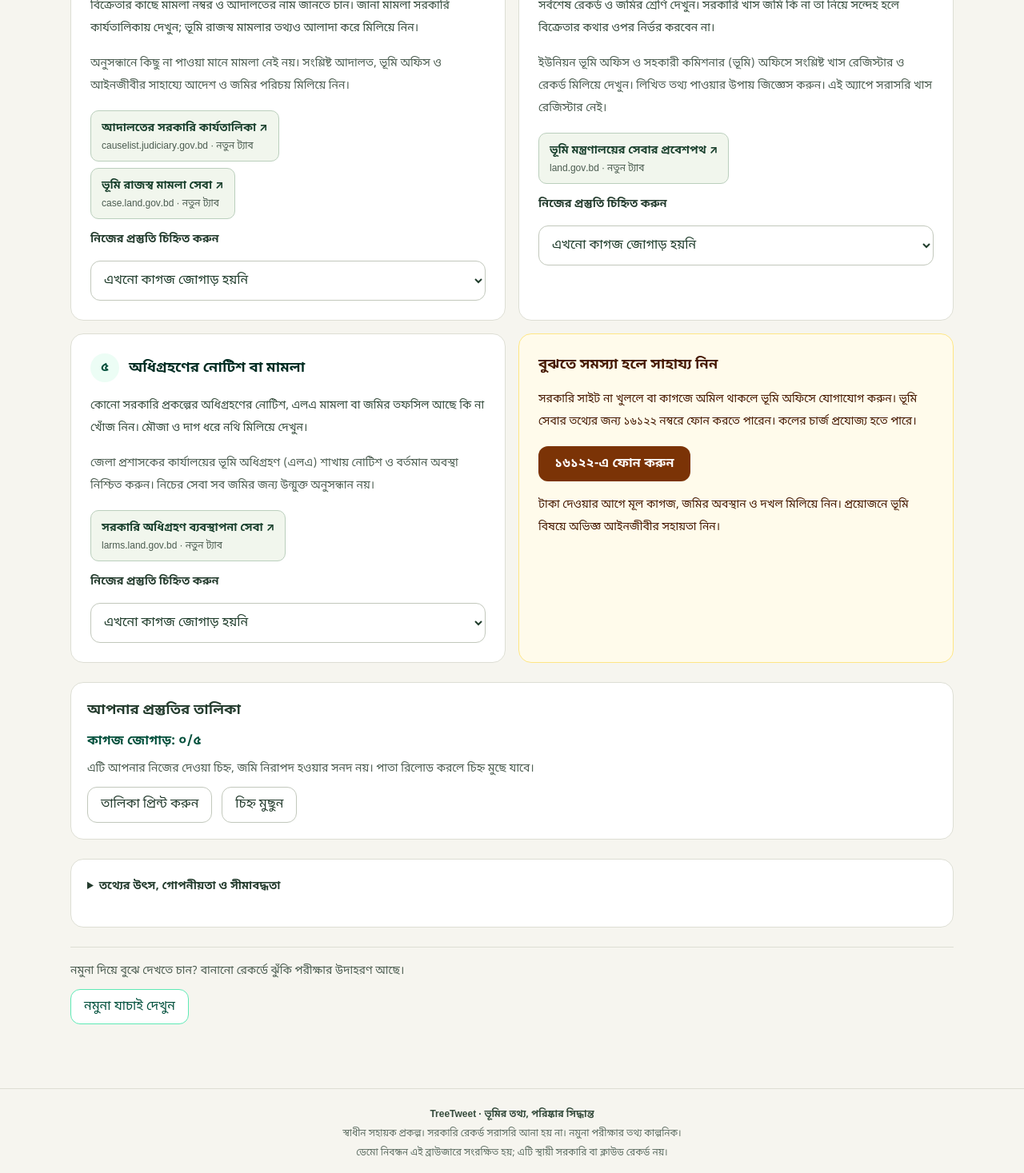
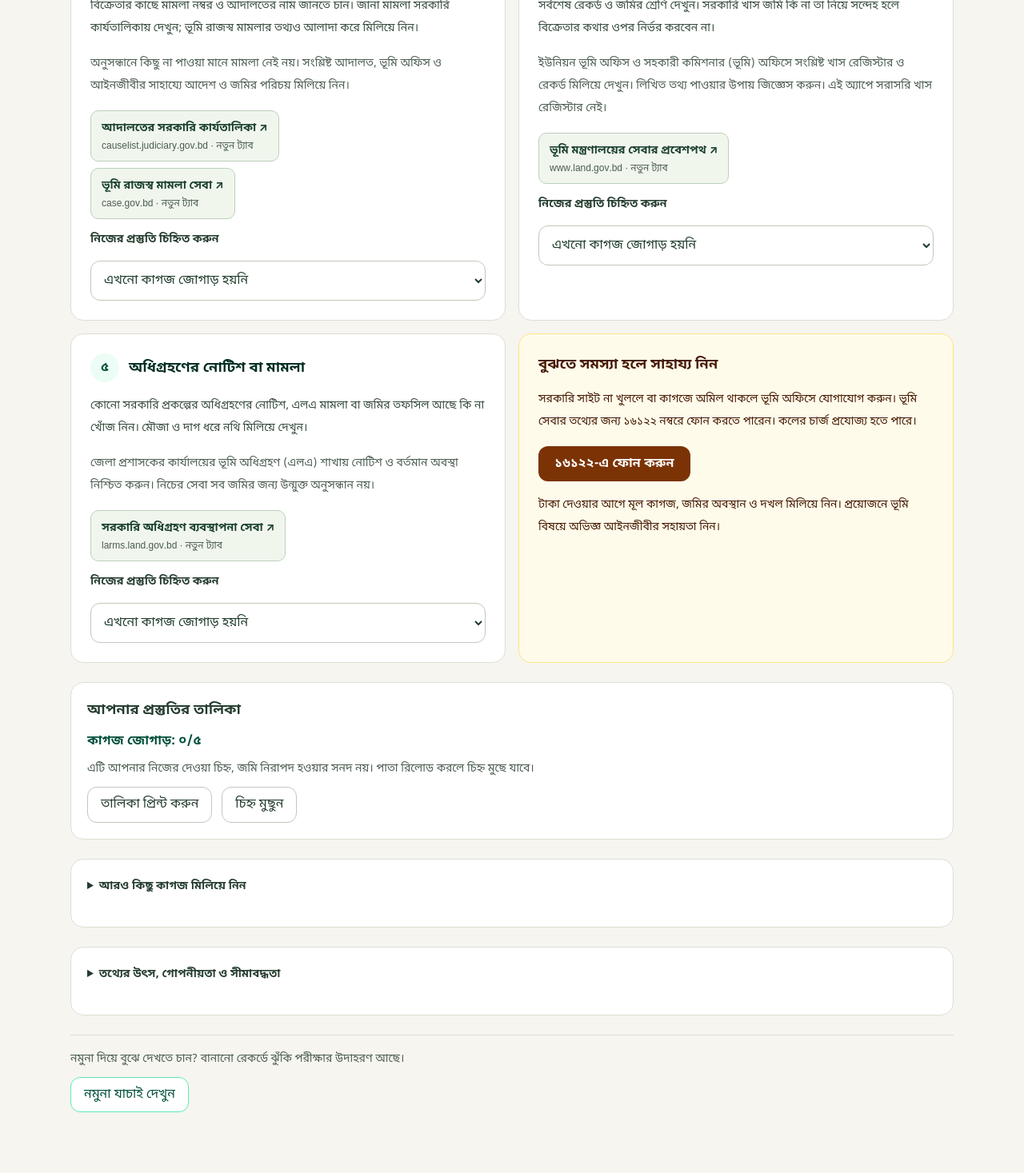
Before and after one commit to abdullahalyf/tree-tweet, a Next.js app: page / in a window 1280 px wide. Shown: the part 1179-2646 px from the top of the page at 80% size. Built offline with nearby package versions, Linux system fonts and the light colour scheme.

Commit message:
fix: verify current official links and separate government QR guidance

```diff
--- a/src/components/guide/BuyerGuide.tsx
+++ b/src/components/guide/BuyerGuide.tsx
@@ -20,13 +20,13 @@ const checks = [
     id: 'case', title: ['মামলা বা নিষেধাজ্ঞা', 'Cases or court orders'],
     body: ['বিক্রেতার কাছে মামলা নম্বর ও আদালতের নাম জানতে চান। জানা মামলা সরকারি কার্যতালিকায় দেখুন; ভূমি রাজস্ব মামলার তথ্যও আলাদা করে মিলিয়ে নিন।', 'Ask the seller for known case numbers and court names. Look up known cases in the official cause list, and check land revenue cases separately.'],
     office: ['অনুসন্ধানে কিছু না পাওয়া মানে মামলা নেই নয়। সংশ্লিষ্ট আদালত, ভূমি অফিস ও আইনজীবীর সাহায্যে আদেশ ও জমির পরিচয় মিলিয়ে নিন।', 'No search result does not mean no case exists. Match orders and plot identity with the relevant court, land office and a lawyer.'],
-    links: [{ bn: 'আদালতের সরকারি কার্যতালিকা', en: 'Official court cause list', href: 'https://causelist.judiciary.gov.bd/' }, { bn: 'ভূমি রাজস্ব মামলা সেবা', en: 'Land revenue case service', href: 'https://case.land.gov.bd/' }],
+    links: [{ bn: 'আদালতের সরকারি কার্যতালিকা', en: 'Official court cause list', href: 'https://causelist.judiciary.gov.bd/' }, { bn: 'ভূমি রাজস্ব মামলা সেবা', en: 'Land revenue case service', href: 'https://case.gov.bd/' }],
   },
   {
     id: 'khas', title: ['সরকারি খাস জমি কি না', 'Government khas land status'],
     body: ['সর্বশেষ রেকর্ড ও জমির শ্রেণি দেখুন। সরকারি খাস জমি কি না তা নিয়ে সন্দেহ হলে বিক্রেতার কথার ওপর নির্ভর করবেন না।', 'Check the latest record and land classification. If government khas ownership is uncertain, do not rely on the seller’s statement alone.'],
     office: ['ইউনিয়ন ভূমি অফিস ও সহকারী কমিশনার (ভূমি) অফিসে সংশ্লিষ্ট খাস রেজিস্টার ও রেকর্ড মিলিয়ে দেখুন। লিখিত তথ্য পাওয়ার উপায় জিজ্ঞেস করুন। এই অ্যাপে সরাসরি খাস রেজিস্টার নেই।', 'Ask the Union Land Office and Assistant Commissioner (Land) office to check the relevant khas register and records, and how to obtain written information. This app cannot query that register.'],
-    links: [{ bn: 'ভূমি মন্ত্রণালয়ের সেবার প্রবেশপথ', en: 'Ministry of Land service portal', href: 'https://land.gov.bd/' }],
+    links: [{ bn: 'ভূমি মন্ত্রণালয়ের সেবার প্রবেশপথ', en: 'Ministry of Land service portal', href: 'https://www.land.gov.bd/' }],
   },
   {
     id: 'acquisition', title: ['অধিগ্রহণের নোটিশ বা মামলা', 'Acquisition notices or cases'],
@@ -70,7 +70,7 @@ export function BuyerGuide({ onTryDemo }: { onTryDemo: () => void }) {
         <p className="text-sm leading-7 text-slate-600">{pick(check.office)}</p>
         <div className="flex flex-col items-start gap-2">{check.links.map(link => <a key={link.href} href={link.href} target="_blank" rel="noopener noreferrer" className="guide-official-link"><span>{t(link.bn, link.en)} <span aria-hidden="true">↗</span></span><span className="text-xs font-normal text-slate-600">{new URL(link.href).hostname} · {t('নতুন ট্যাব', 'new tab')}</span></a>)}</div>
         <label htmlFor={`paper-${check.id}`} className="block text-sm font-semibold">{t('নিজের প্রস্তুতি চিহ্নিত করুন', 'Track your preparation')}</label>
-        <select id={`paper-${check.id}`} value={papers[check.id] || 'missing'} onChange={event => setPapers(previous => ({ ...previous, [check.id]: event.target.value as PaperStatus }))} className="w-full rounded-xl border border-slate-300 bg-white p-3 text-base">
+        <select id={`paper-${check.id}`} aria-label={`${t('প্রস্তুতি', 'Preparation')}: ${pick(check.title)}`} value={papers[check.id] || 'missing'} onChange={event => setPapers(previous => ({ ...previous, [check.id]: event.target.value as PaperStatus }))} className="w-full rounded-xl border border-slate-300 bg-white p-3 text-base">
           <option value="missing">{t('এখনো কাগজ জোগাড় হয়নি', 'Papers not yet collected')}</option>
           <option value="collected">{t('কাগজ জোগাড় করেছি', 'Papers collected')}</option>
           <option value="mismatch">{t('অমিল আছে / সাহায্য দরকার', 'Difference found / need help')}</option>
@@ -91,6 +91,15 @@ export function BuyerGuide({ onTryDemo }: { onTryDemo: () => void }) {
       <div className="flex flex-wrap gap-3 print:hidden"><button type="button" onClick={() => window.print()} className="min-h-11 rounded-xl border border-slate-300 px-4 py-2 font-semibold">{t('তালিকা প্রিন্ট করুন', 'Print checklist')}</button><button type="button" onClick={() => setPapers({})} className="min-h-11 rounded-xl border border-slate-300 px-4 py-2">{t('চিহ্ন মুছুন', 'Clear marks')}</button></div>
     </section>
     <details className="rounded-2xl border border-slate-200 bg-white p-5 text-sm leading-7">
+      <summary className="min-h-11 cursor-pointer font-bold">{t('আরও কিছু কাগজ মিলিয়ে নিন', 'Check supporting documents')}</summary>
+      <div className="pt-4 grid gap-5 sm:grid-cols-2">
+        <section className="space-y-3"><h2 className="text-base font-bold">{t('ব্যাংকের ঋণ বা বন্ধক', 'Bank loans or mortgages')}</h2><p>{t('বন্ধকের তথ্য খুঁজুন। ঋণ বা বন্ধকমুক্তির কাগজ সংশ্লিষ্ট ব্যাংকে মিলিয়ে নিন। অনলাইনে কিছু না পাওয়া মানে ঋণ নেই নয়।', 'Look for mortgage information. Confirm loan or release papers with the lender. No online result does not establish that a property is debt-free.')}</p><a className="guide-official-link" href="https://mutation.land.gov.bd/search-mortgage-info" target="_blank" rel="noopener noreferrer">{t('সরকারি বন্ধক অনুসন্ধান ↗', 'Official mortgage search ↗')}<span className="text-xs font-normal">mutation.land.gov.bd</span></a></section>
+        <section className="space-y-3"><h2 className="text-base font-bold">{t('ভূমি করের দাখিলা', 'Land tax receipts')}</h2><p>{t('হালনাগাদ দাখিলা ও হোল্ডিংয়ের তথ্য মিলিয়ে নিন। শুধু করের রসিদ দেখে মালিকানা নিশ্চিত করবেন না। সরকারি সাইটে নিজে লগইন করুন; TreeTweet-এ পাসওয়ার্ড বা OTP দেবেন না।', 'Compare current tax receipts and holding details. A tax receipt alone does not establish ownership. Sign in on the official site; do not give TreeTweet your password or OTP.')}</p><a className="guide-official-link" href="https://portal.ldtax.gov.bd/" target="_blank" rel="noopener noreferrer">{t('সরকারি ভূমি উন্নয়ন কর সেবা ↗', 'Official land development tax service ↗')}<span className="text-xs font-normal">portal.ldtax.gov.bd</span></a></section>
+        <section className="space-y-3"><h2 className="text-base font-bold">{t('নকশা, সীমানা ও সরেজমিন', 'Maps, boundaries and site visit')}</h2><p>{t('একই মৌজা ও জরিপের ম্যাপ দেখুন। জমির সীমানা, বাস্তব অবস্থান, দখল ও যাতায়াতের পথ আলাদা করে মিলিয়ে নিন। প্রয়োজনে অভিজ্ঞ জরিপকারীর সাহায্য নিন; ম্যাপ একাই মালিকানা প্রমাণ নয়।', 'Use the map for the same mouza and survey. Independently check boundaries, physical location, possession and access. Use an experienced surveyor when needed; a map alone does not prove ownership.')}</p><a className="guide-official-link" href="https://dlrms.land.gov.bd/" target="_blank" rel="noopener noreferrer">{t('সরকারি মৌজা ম্যাপের সেবা ↗', 'Official mouza map service ↗')}<span className="text-xs font-normal">dlrms.land.gov.bd</span></a></section>
+        <section className="space-y-3"><h2 className="text-base font-bold">{t('কাগজে QR থাকলেই আসল নয়', 'A QR code alone does not prove authenticity')}</h2><p>{t('সরকারি দাখিলা, খতিয়ান ও DCR-এর QR যাচাইয়ে সরকারি ভূমি (Bhumi) অ্যাপের নির্দেশনা অনুসরণ করুন। সন্দেহ হলে ১৬১২২-এ যোগাযোগ করুন। TreeTweet-এর QR টুল শুধু নমুনা রেকর্ড খোঁজে; সরকারি কাগজের সত্যতা যাচাই করে না।', 'Follow official Bhumi app guidance for government tax receipt, khatian and DCR QR checks. Contact 16122 if suspicious. TreeTweet’s QR tool only looks up sample records; it does not authenticate government documents.')}</p><a className="guide-official-link" href="https://bhumipedia.land.gov.bd/" target="_blank" rel="noopener noreferrer">{t('ভূমি মন্ত্রণালয়ের নির্দেশনা ↗', 'Ministry of Land guidance ↗')}<span className="text-xs font-normal">bhumipedia.land.gov.bd</span></a></section>
+      </div>
+    </details>
+    <details className="rounded-2xl border border-slate-200 bg-white p-5 text-sm leading-7">
       <summary className="min-h-11 cursor-pointer font-bold">{t('তথ্যের উৎস, গোপনীয়তা ও সীমাবদ্ধতা', 'Sources, privacy and limitations')}</summary>
       <div className="pt-3 space-y-3">
         <p>{t('এই নির্দেশনা আমাদের সংক্ষিপ্ত সহায়িকা। সরকারি পোর্টালের হুবহু বক্তব্য বা আইনি মতামত নয়। সেবার ঠিকানা পর্যালোচনার তারিখ: ১৮ অক্টোবর ২০২৬; কোনো নির্দিষ্ট জমির রেকর্ড যাচাইয়ের তারিখ নয়।', 'This is our concise guidance, not a verbatim government statement or a legal opinion. Service directory reviewed: 18 October 2026; this is not the verification date of any plot record.')}</p>
--- a/src/components/registration/DemoRegistrationForm.tsx
+++ b/src/components/registration/DemoRegistrationForm.tsx
@@ -6,7 +6,7 @@ import { Card, CardBody } from '../ui/card';
 import { DeedRecord } from '@/lib/db/schema';
 import { findDeedByDeedNo, restoreSyntheticDeed } from '@/lib/demo/registry';
 import { registerSyntheticDeedAction } from '@/lib/actions/registerDeed';
-import { normalizeDagNo, parseBanglaNumber } from '@/lib/validation/normalize';
+import { normalizeDagNo, normalizeDeedNo, parseBanglaNumber } from '@/lib/validation/normalize';
 
 interface DemoRegistrationFormProps {
   onVerifyDeed: (dagNo: string, deedNo: string) => void;
@@ -47,7 +47,7 @@ export function DemoRegistrationForm({ onVerifyDeed }: DemoRegistrationFormProps
     setErrorMessage(null);
 
     const normDag = normalizeDagNo(dagNo);
-    const cleanDeedNo = deedNo.trim().toUpperCase();
+    const cleanDeedNo = normalizeDeedNo(deedNo);
     const cleanSeller = seller.trim();
     const cleanBuyer = buyer.trim();
     const numArea = parseBanglaNumber(area);
--- a/src/components/search/QRScannerModal.tsx
+++ b/src/components/search/QRScannerModal.tsx
@@ -8,7 +8,7 @@ interface QRScannerModalProps { isOpen: boolean; onClose: () => void; onScanSucc
 export function QRScannerModal({ isOpen, onClose, onScanSuccess }: QRScannerModalProps) {
   const { t } = useLanguage();
   const [value, setValue] = useState('');
-  const [error, setError] = useState<'empty' | 'invalid' | 'camera' | 'unsupported' | null>(null);
+  const [error, setError] = useState<'empty' | 'invalid' | 'camera' | 'unsupported' | 'external' | null>(null);
   const [active, setActive] = useState(false);
   const video = useRef<HTMLVideoElement>(null);
   const stream = useRef<MediaStream | null>(null);
@@ -30,6 +30,10 @@ export function QRScannerModal({ isOpen, onClose, onScanSuccess }: QRScannerModa
     const input = raw.trim();
     if (!input) { setError('empty'); return; }
     try {
+      if (/^[a-z][a-z\d+.-]*:/i.test(input) || input.startsWith('//')) {
+        const url = new URL(input, window.location.origin);
+        if (![window.location.origin, 'https://treetweet.vercel.app'].includes(url.origin)) { setError('external'); return; }
+      }
       let dag: unknown; let deed: unknown;
       if (input.startsWith('{')) { const parsed: unknown = JSON.parse(input); if (typeof parsed === 'object' && parsed !== null) { const record = parsed as Record<string, unknown>; dag = record.dag; deed = record.deed; } }
       else if (input.includes('dag=') || input.includes('deed=')) { const params = new URLSearchParams(input.includes('?') ? input.split('?')[1].split('#')[0] : input); dag = params.get('dag'); deed = params.get('deed'); }
@@ -89,10 +93,10 @@ export function QRScannerModal({ isOpen, onClose, onScanSuccess }: QRScannerModa
         else if (!event.shiftKey && document.activeElement === last) { event.preventDefault(); first.focus(); }
       }
     }}>
-      <div className="flex justify-between items-center gap-3"><h2 id="qr-title" className="font-bold text-lg">{t('দলিল QR সরঞ্জাম', 'Deed QR tools')}</h2><button onClick={close} aria-label={t('QR সরঞ্জাম বন্ধ করুন', 'Close QR tools')} className="rounded-lg border px-3 py-2">×</button></div>
-      <p className="text-sm text-slate-600">{t('QR কোডটি ক্যামেরার সামনে ধরুন। ক্যামেরায় পড়া না গেলে নিচে লিংক লিখুন বা নমুনা বেছে নিন।', 'Hold a QR code in front of the camera. If camera scanning is unavailable, paste the QR link or choose a sample.')}</p>
+      <div className="flex justify-between items-center gap-3"><h2 id="qr-title" className="font-bold text-lg">{t('নমুনা QR সরঞ্জাম', 'Sample QR tools')}</h2><button onClick={close} aria-label={t('QR সরঞ্জাম বন্ধ করুন', 'Close QR tools')} className="rounded-lg border px-3 py-2">×</button></div>
+      <p className="text-sm text-slate-600">{t('শুধু TreeTweet-এর নমুনা QR ব্যবহার করুন। সরকারি দলিল, খতিয়ান বা দাখিলার সত্যতা এখানে যাচাই হয় না। ক্যামেরায় পড়া না গেলে নমুনার লিংক লিখুন।', 'Use TreeTweet sample QR codes only. This tool does not authenticate government deeds, khatians or tax receipts. If scanning is unavailable, paste a sample link.')}</p>
       {active ? <video ref={video} muted playsInline aria-label={t('ক্যামেরা প্রিভিউ', 'Camera preview')} className="aspect-video w-full rounded-xl bg-slate-950 object-cover" /> : <button onClick={start} className="rounded-xl border px-4 py-2">{t('ক্যামেরা দিয়ে QR পড়ুন', 'Scan QR with camera')}</button>}
-      {error && <p role="alert" className="rounded-xl bg-rose-50 p-3 text-sm text-rose-800">{error === 'unsupported' ? t('এই ব্রাউজারে ক্যামেরা দিয়ে QR পড়া যায় না। নিচে লিংক লিখুন বা নমুনা বেছে নিন।', 'Camera QR scanning is unsupported in this browser. Paste the QR link below or choose a sample.') : error === 'camera' ? t('ক্যামেরা চালু হয়নি। অনুমতি পরীক্ষা করুন অথবা কোড পেস্ট করুন।', 'Camera unavailable. Check permission or paste the code instead.') : error === 'empty' ? t('QR লিংক বা কোড লিখুন।', 'Enter a QR link or code.') : t('বৈধ দাগ বা দলিল নম্বর পাওয়া যায়নি।', 'No valid plot or deed number was found.')}</p>}
+      {error && <p role="alert" className="rounded-xl bg-rose-50 p-3 text-sm text-rose-800">{error === 'external' ? t('শুধু TreeTweet-এর নমুনা লিংক গ্রহণ করা হয়। সরকারি কাগজ যাচাইয়ে সরকারি সেবা ব্যবহার করুন।', 'Only TreeTweet sample links are accepted. Use official services to check government documents.') : error === 'unsupported' ? t('এই ব্রাউজারে ক্যামেরা দিয়ে QR পড়া যায় না। নিচে লিংক লিখুন বা নমুনা বেছে নিন।', 'Camera QR scanning is unsupported in this browser. Paste the QR link below or choose a sample.') : error === 'camera' ? t('ক্যামেরা চালু হয়নি। অনুমতি পরীক্ষা করুন অথবা কোড পেস্ট করুন।', 'Camera unavailable. Check permission or paste the code instead.') : error === 'empty' ? t('QR লিংক বা কোড লিখুন।', 'Enter a QR link or code.') : t('বৈধ দাগ বা দলিল নম্বর পাওয়া যায়নি।', 'No valid plot or deed number was found.')}</p>}
       <form onSubmit={event => { event.preventDefault(); parse(); }} className="space-y-2"><label htmlFor="qr-code" className="block text-sm font-semibold">{t('QR লিংক বা কোড পেস্ট করুন', 'Paste a QR link or code')}</label><input id="qr-code" value={value} onChange={event => { setValue(event.target.value); setError(null); }} placeholder="/?dag=0101&deed=DEED-2024-0001" className="w-full min-w-0 rounded-xl border p-3 text-sm" /><button type="submit" className="rounded-xl bg-emerald-700 px-4 py-2 text-white">{t('রেকর্ড খুলুন', 'Open records')}</button></form>
       <h3 className="text-sm font-bold">{t('কাল্পনিক QR নমুনা', 'Synthetic QR samples')}</h3>
       <div className="grid gap-2 sm:grid-cols-2">{[['A','0101','DEED-2024-0001'],['C','0303','DEED-2024-0003'],['E','0505','DEED-2024-0005B'],['H','0808','DEED-2024-0008']].map(([code, dag, deed]) => <button key={code} onClick={() => select(dag, deed)} className="rounded-xl border p-3 text-left text-sm">{t('কেস', 'Case')} {code} · {dag}<span className="block text-xs text-slate-600">{t(({ A:'প্রদত্ত রেকর্ডে ঝুঁকি শনাক্ত হয়নি', C:'নামের তারতম্য', E:'দ্বৈত বিক্রির ঝুঁকি', H:'দলিলের তথ্য মিলছে না' } as Record<string,string>)[code], code === 'H' ? 'Deed information does not match' : scenarioEnglish[code])}</span></button>)}</div>
```
Also changed, not shown: 1 other file (tests, documents, lock files or other folders).
